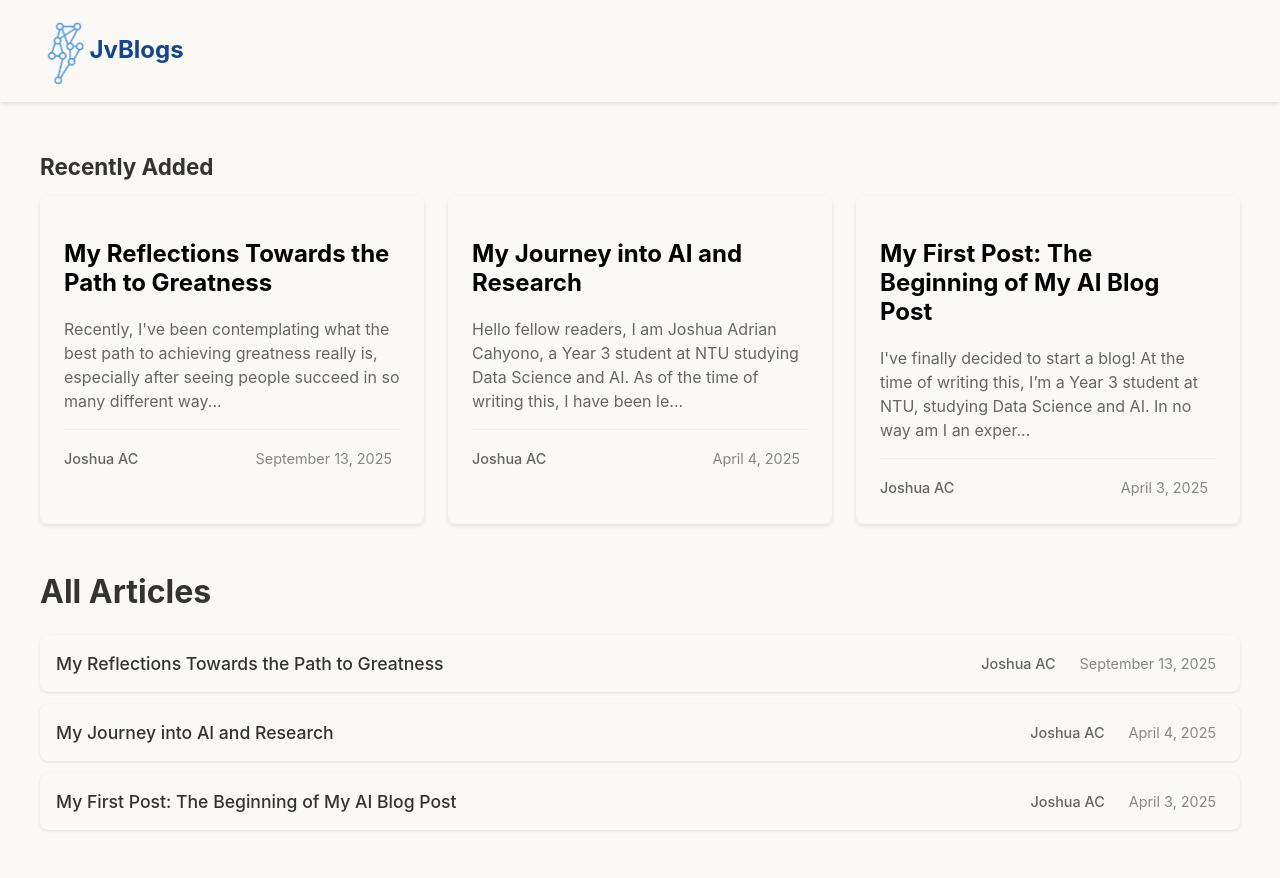
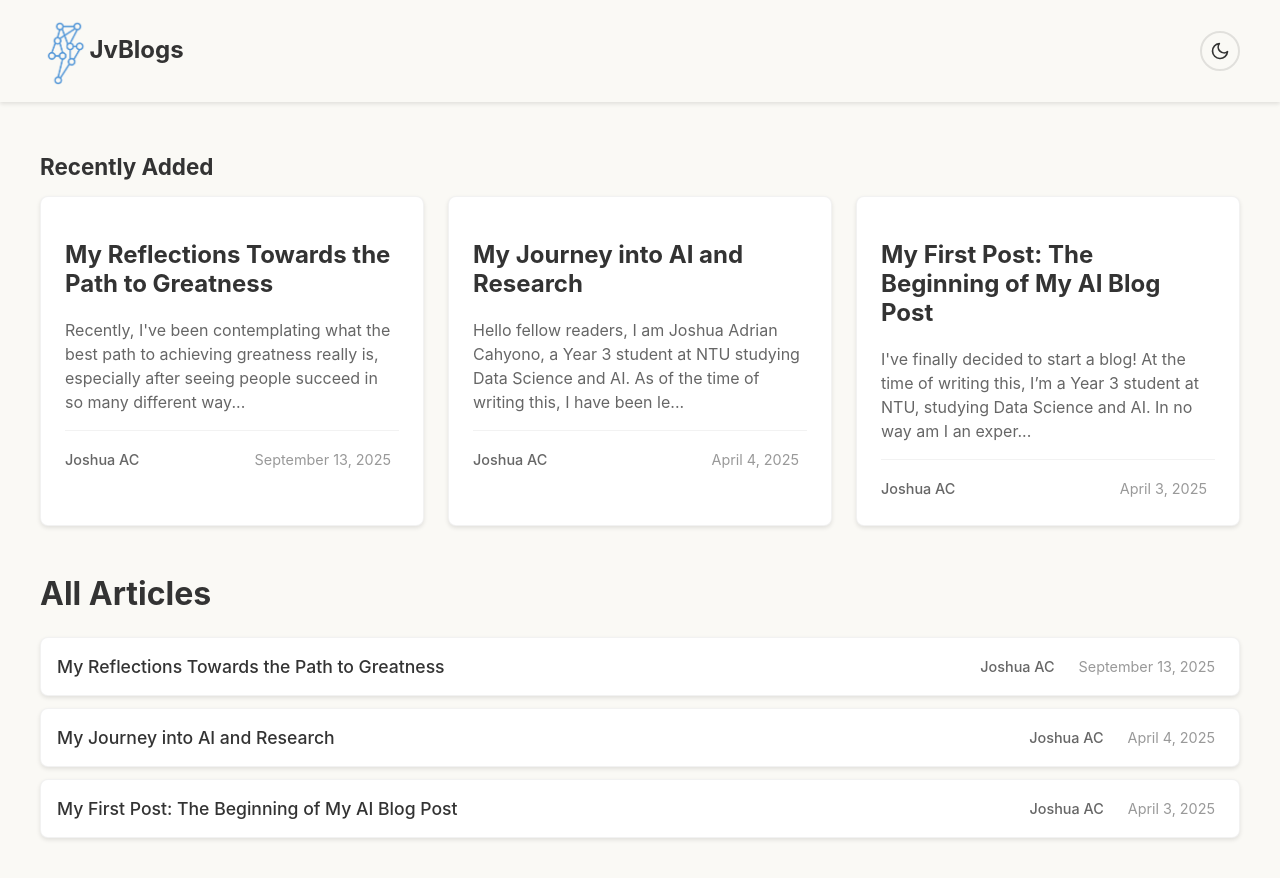
Before and after one commit to JvThunder/my-react-blog-app, a React (Create React App) app: page / in a window 1280 px wide. Shown: the top 878 px of the page. Built offline with nearby package versions, Linux system fonts and the light colour scheme.

Commit message:
add dark mode

```diff
--- a/src/App.js
+++ b/src/App.js
@@ -1,5 +1,6 @@
 import React from 'react';
 import { BrowserRouter as Router, Routes, Route } from 'react-router-dom';
+import { ThemeProvider } from './contexts/ThemeContext';
 import BlogPost from './BlogPost';
 import HomePage from './HomePage';
 import Header from './components/Header';
@@ -7,6 +8,7 @@ import './App.css';
 
 function App() {
   return (
+    <ThemeProvider>
       <Router>
         <Routes>
           <Route path="/post/:slug" element={
@@ -29,6 +31,7 @@ function App() {
           } />
         </Routes>
       </Router>
+    </ThemeProvider>
   );
 }
 
--- a/src/HomePage.css
+++ b/src/HomePage.css
@@ -2,6 +2,8 @@
     max-width: 1200px;
     margin: 0 auto;
     padding: 2rem 1rem;
+    background-color: var(--bg-primary);
+    transition: background-color 0.3s ease;
 }
 
 .recent-posts {
@@ -16,7 +18,8 @@
 h2 {
     font-size: 2rem;
     margin-bottom: 1.5rem;
-    color: #333;
+    color: var(--text-primary);
+    transition: color 0.3s ease;
 }
 
 .posts-grid {
@@ -29,22 +32,25 @@ h2 {
 .post-card {
     border-radius: 8px;
     padding: 1.5rem;
-    box-shadow: 0 2px 4px rgba(0, 0, 0, 0.1);
+    background-color: var(--bg-secondary);
+    box-shadow: var(--shadow-primary);
     text-decoration: none;
     color: inherit;
-    transition: transform 0.2s, box-shadow 0.2s;
+    transition: all 0.3s ease;
+    border: 1px solid var(--border-secondary);
 }
 
 .post-card:hover {
     transform: translateY(-3px);
-    box-shadow: 0 4px 8px rgba(0, 0, 0, 0.15);
+    box-shadow: var(--shadow-secondary);
+    background-color: var(--bg-hover);
 }
 
 .post-card .post-meta {
     /* This will keep the meta info at the bottom */
     margin-top: auto;
     padding-top: 1rem;
-    border-top: 1px solid #eee;
+    border-top: 1px solid var(--border-secondary);
     display: flex;
     justify-content: space-between;
     align-items: center;
@@ -59,40 +65,47 @@ h2 {
 .post-item {
     border-radius: 8px;
     padding: 1.5rem;
+    background-color: var(--bg-secondary);
     text-decoration: none;
     color: inherit;
-    box-shadow: 0 2px 4px rgba(0, 0, 0, 0.1);
-    transition: transform 0.2s, box-shadow 0.2s;
+    box-shadow: var(--shadow-primary);
+    transition: all 0.3s ease;
+    border: 1px solid var(--border-secondary);
 }
 
 .post-item:hover {
     transform: translateX(3px);
-    box-shadow: 0 4px 8px rgba(0, 0, 0, 0.15);
+    box-shadow: var(--shadow-secondary);
+    background-color: var(--bg-hover);
 }
 
 h3 {
     font-size: 1.5rem;
     margin-bottom: 1rem;
-    color: #222;
+    color: var(--text-primary);
+    transition: color 0.3s ease;
 }
 
 .post-excerpt {
-    color: #666;
+    color: var(--text-secondary);
     margin-bottom: 1rem;
     line-height: 1.5;
+    transition: color 0.3s ease;
 }
 
 .post-meta {
     font-size: 0.9rem;
-    color: #888;
+    color: var(--text-muted);
     display: flex;
     gap: 1rem;
     align-items: center;
+    transition: color 0.3s ease;
 }
 
 .post-author {
-    color: #666;
+    color: var(--text-secondary);
     font-weight: 500;
+    transition: color 0.3s ease;
 }
 
 .post-date {
@@ -113,23 +126,27 @@ h3 {
     align-items: center;
     padding: 1rem;
     border-radius: 8px;
+    background-color: var(--bg-secondary);
     text-decoration: none;
     color: inherit;
-    box-shadow: 0 1px 3px rgba(0, 0, 0, 0.1);
-    transition: transform 0.2s, box-shadow 0.2s;
+    box-shadow: var(--shadow-primary);
+    transition: all 0.3s ease;
+    border: 1px solid var(--border-secondary);
 }
 
 .post-item:hover {
     transform: translateX(3px);
-    box-shadow: 0 2px 5px rgba(0, 0, 0, 0.15);
+    box-shadow: var(--shadow-secondary);
+    background-color: var(--bg-hover);
 }
 
 .post-title {
     font-size: 1.1rem;
     font-weight: 500;
-    color: #333;
+    color: var(--text-primary);
     flex: 1;
     margin-right: 1rem;
+    transition: color 0.3s ease;
 }
 
 .post-meta-compact {
@@ -141,11 +158,13 @@ h3 {
 }
 
 .post-meta-compact .post-author {
-    color: #666;
+    color: var(--text-secondary);
+    transition: color 0.3s ease;
 }
 
 .post-meta-compact .post-date {
-    color: #888;
+    color: var(--text-muted);
     padding: 0.25rem 0.5rem;
     border-radius: 4px;
+    transition: color 0.3s ease;
 }
--- a/src/components/Header.css
+++ b/src/components/Header.css
@@ -1,10 +1,11 @@
 .header {
-    background-color: #faf9f5;
-    box-shadow: 0 2px 4px rgba(0, 0, 0, 0.1);
+    background-color: var(--bg-primary);
+    box-shadow: var(--shadow-primary);
     padding: 1rem 0;
     position: sticky;
     top: 0;
     z-index: 1000;
+    transition: background-color 0.3s ease, box-shadow 0.3s ease;
 }
 
 .header-content {
@@ -16,21 +17,43 @@
     align-items: center;
 }
 
-/* Option 1: Deep Navy */
 .logo {
     font-size: 1.5rem;
     font-weight: bold;
     text-decoration: none;
-    color: #14468c;
+    color: var(--text-primary);
     margin: 0;
+    transition: color 0.3s ease;
 }
 
 .header-content img {
     height: 70px;
-    /* or any small size you prefer */
     width: auto;
     vertical-align: middle;
     display: inline-block;
+}
+
+.theme-toggle {
+    background: none;
+    border: 2px solid var(--border-primary);
+    border-radius: 50%;
+    width: 40px;
+    height: 40px;
+    display: flex;
+    align-items: center;
+    justify-content: center;
+    cursor: pointer;
+    color: var(--text-primary);
+    transition: all 0.3s ease;
+}
+
+.theme-toggle:hover {
+    background-color: var(--bg-hover);
+    transform: scale(1.05);
+}
+
+.theme-toggle:active {
+    transform: scale(0.95);
 }
 
 .search-form {
--- a/src/components/Header.js
+++ b/src/components/Header.js
@@ -1,8 +1,11 @@
 import React from 'react';
 import { Link } from 'react-router-dom';
+import { useTheme } from '../contexts/ThemeContext';
 import './Header.css';
 
 function Header() {
+    const { isDarkMode, toggleTheme } = useTheme();
+
     return (
         <header className="header">
             <div className="header-content">
@@ -10,6 +13,21 @@ function Header() {
                     <img src="/images/icon.png" alt="JvThunder" className="logo" />
                     JvBlogs
                 </Link>
+                <button
+                    className="theme-toggle"
+                    onClick={toggleTheme}
+                    aria-label={isDarkMode ? 'Switch to light mode' : 'Switch to dark mode'}
+                >
+                    {isDarkMode ? (
+                        <svg width="20" height="20" viewBox="0 0 24 24" fill="none" xmlns="http://www.w3.org/2000/svg">
+                            <path d="M12 3V4M12 20V21M4 12H3M6.31412 6.31412L5.5 5.5M17.6859 6.31412L18.5 5.5M6.31412 17.69L5.5 18.5041M17.6859 17.69L18.5 18.5041M21 12H20M16 12C16 14.2091 14.2091 16 12 16C9.79086 16 8 14.2091 8 12C8 9.79086 9.79086 8 12 8C14.2091 8 16 9.79086 16 12Z" stroke="currentColor" strokeWidth="2" strokeLinecap="round" strokeLinejoin="round"/>
+                        </svg>
+                    ) : (
+                        <svg width="20" height="20" viewBox="0 0 24 24" fill="none" xmlns="http://www.w3.org/2000/svg">
+                            <path d="M21 12.79A9 9 0 1 1 11.21 3 7 7 0 0 0 21 12.79z" stroke="currentColor" strokeWidth="2" strokeLinecap="round" strokeLinejoin="round"/>
+                        </svg>
+                    )}
+                </button>
             </div>
         </header>
     );
--- /dev/null
+++ b/src/contexts/ThemeContext.js
@@ -0,0 +1,40 @@
+import React, { createContext, useContext, useState, useEffect } from 'react';
+
+const ThemeContext = createContext();
+
+export const useTheme = () => {
+  const context = useContext(ThemeContext);
+  if (!context) {
+    throw new Error('useTheme must be used within a ThemeProvider');
+  }
+  return context;
+};
+
+export const ThemeProvider = ({ children }) => {
+  const [isDarkMode, setIsDarkMode] = useState(() => {
+    // Check localStorage first, then system preference
+    const savedTheme = localStorage.getItem('theme');
+    if (savedTheme) {
+      return savedTheme === 'dark';
+    }
+    return window.matchMedia('(prefers-color-scheme: dark)').matches;
+  });
+
+  useEffect(() => {
+    // Save theme preference to localStorage
+    localStorage.setItem('theme', isDarkMode ? 'dark' : 'light');
+
+    // Update document class for CSS variables
+    document.documentElement.classList.toggle('dark', isDarkMode);
+  }, [isDarkMode]);
+
+  const toggleTheme = () => {
+    setIsDarkMode(prev => !prev);
+  };
+
+  return (
+    <ThemeContext.Provider value={{ isDarkMode, toggleTheme }}>
+      {children}
+    </ThemeContext.Provider>
+  );
+};
--- a/src/index.css
+++ b/src/index.css
@@ -1,3 +1,41 @@
+:root {
+  /* Light theme colors */
+  --bg-primary: #faf9f5;
+  --bg-secondary: #ffffff;
+  --bg-hover: rgba(0, 0, 0, 0.05);
+  --text-primary: #333333;
+  --text-secondary: #666666;
+  --text-muted: #999999;
+  --border-primary: rgba(0, 0, 0, 0.1);
+  --border-secondary: rgba(0, 0, 0, 0.05);
+  --shadow-primary: 0 2px 4px rgba(0, 0, 0, 0.1);
+  --shadow-secondary: 0 2px 5px rgba(0, 0, 0, 0.05);
+  --accent-primary: #0066cc;
+  --accent-hover: #0052a3;
+  --code-bg: #f5f5f5;
+  --toc-bg: #faf9f5;
+  --toc-border: rgba(0, 0, 0, 0.05);
+}
+
+.dark {
+  /* Dark theme colors */
+  --bg-primary: #1a1a1a;
+  --bg-secondary: #2d2d2d;
+  --bg-hover: rgba(255, 255, 255, 0.1);
+  --text-primary: #e0e0e0;
+  --text-secondary: #b0b0b0;
+  --text-muted: #808080;
+  --border-primary: rgba(255, 255, 255, 0.2);
+  --border-secondary: rgba(255, 255, 255, 0.1);
+  --shadow-primary: 0 2px 4px rgba(0, 0, 0, 0.3);
+  --shadow-secondary: 0 2px 5px rgba(0, 0, 0, 0.2);
+  --accent-primary: #4a9eff;
+  --accent-hover: #66b3ff;
+  --code-bg: #3a3a3a;
+  --toc-bg: #1a1a1a;
+  --toc-border: rgba(255, 255, 255, 0.1);
+}
+
 body {
   margin: 0;
   font-family: -apple-system, BlinkMacSystemFont, 'Segoe UI', 'Roboto', 'Oxygen',
@@ -5,6 +43,9 @@ body {
     sans-serif;
   -webkit-font-smoothing: antialiased;
   -moz-osx-font-smoothing: grayscale;
+  background-color: var(--bg-primary);
+  color: var(--text-primary);
+  transition: background-color 0.3s ease, color 0.3s ease;
 }
 
 code {
```
Also changed, not shown: src/BlogPost.css (+53 -40 lines). Lines whose indentation alone changed are shown as unchanged.
